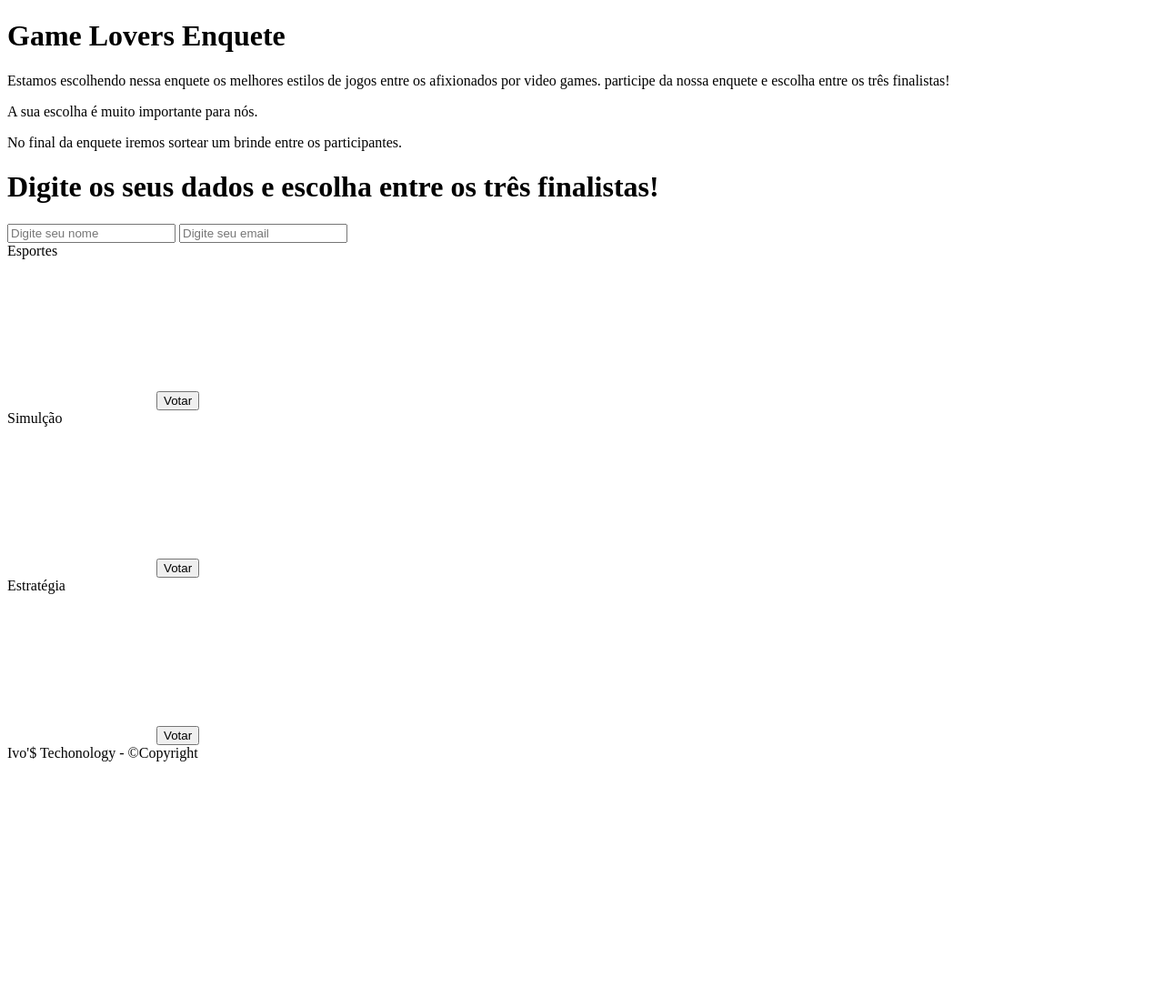
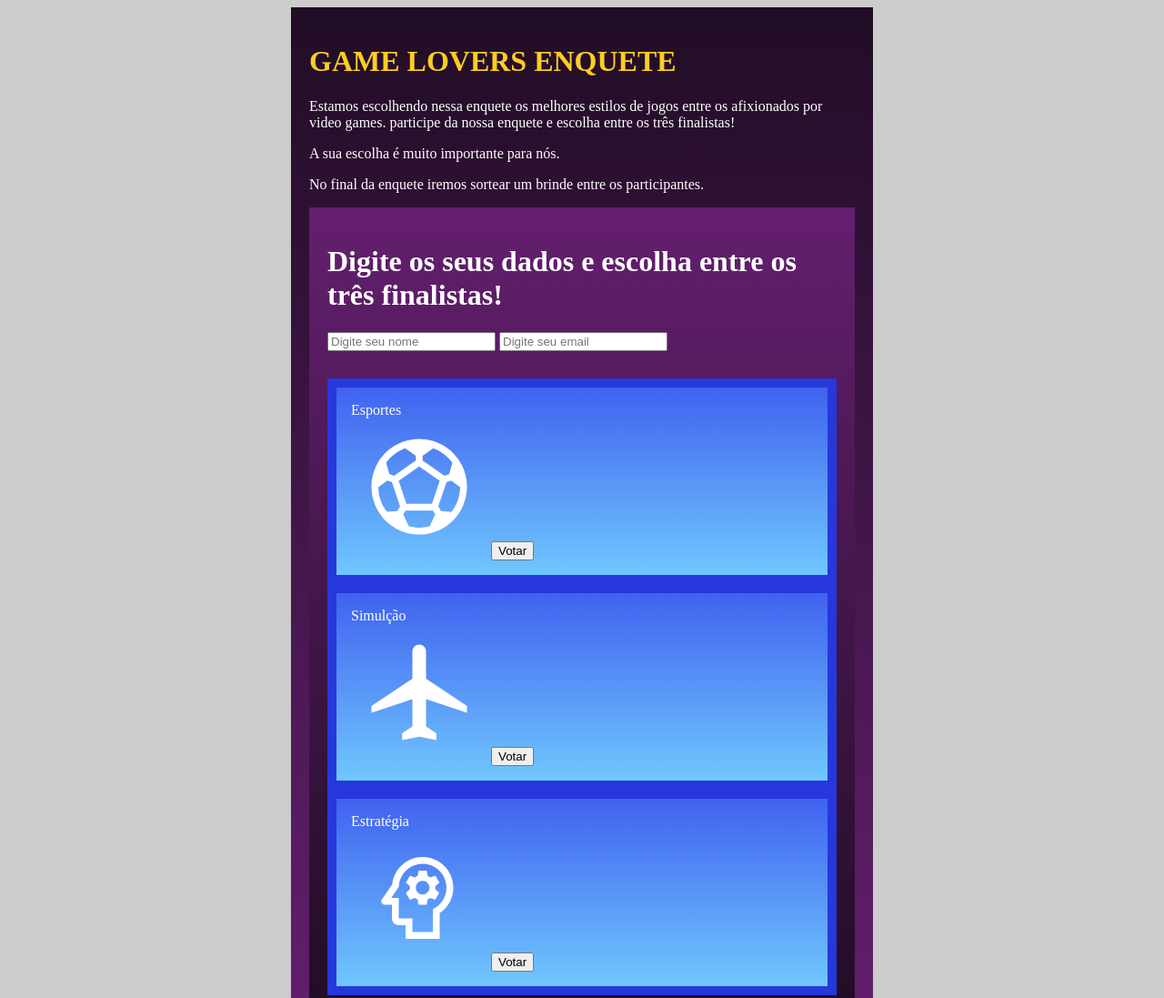
Before and after one commit to ivoosa7/bootcamp-finalproject1, a plain HTML site: page index.html in a window 1280 px wide. Shown: the top 1097 px of the page at 91% size. Before the commit the page ends 845 px from the top, so only its background shows below. Drawn offline with Linux system fonts and the light colour scheme.

Commit message:
closes #2 - color palette and CSS style

```diff
--- a/index.html
+++ b/index.html
@@ -5,6 +5,7 @@
     <meta http-equiv="X-UA-Compatible" content="IE=edge">
     <meta name="viewport" content="width=device-width, initial-scale=1.0">
     <title>Games Lovers - Enquete</title>
+    <link rel="stylesheet" href="style.css">
 </head>
 <body>
     <div class="container">
@@ -24,17 +25,17 @@
             <div class="sectorvoting">
                 <section>
                     <div class="titleoption">Esportes</div>
-                    <img src="Projeto Do Módulo - Enquete/assets/sports_soccer_white.svg">
+                    <img src="Projeto Do Módulo - Enquete/assets/sports_soccer_white.svg" width="150px">
                     <button>Votar</button>
                 </section>
                 <section>
                     <div class="titleoption">Simulção</div>
-                    <img src="Projeto Do Módulo - Enquete/assets/local_airport_white.svg">
+                    <img src="Projeto Do Módulo - Enquete/assets/local_airport_white.svg" width="150px">
                     <button>Votar</button>
                 </section>
                 <section>
                     <div class="titleoption">Estratégia</div>
-                    <img src="Projeto Do Módulo - Enquete/assets/psychology_white.svg">
+                    <img src="Projeto Do Módulo - Enquete/assets/psychology_white.svg" width="150px">
                     <button>Votar</button>
                 </section>
             </div>
--- /dev/null
+++ b/style.css
@@ -0,0 +1,32 @@
+body{
+    background-color: #CCCCCC;
+}
+
+.container{
+    width: 600px;
+    margin: 0 auto;
+    background-image: linear-gradient(to bottom, #210D25, #641F6F);
+    padding: 20px;
+    color: white;
+}
+
+.header-title{
+    color: #FECD23;
+    text-transform: uppercase;
+}
+
+main{
+    background-image: linear-gradient(to top, #210D25, #641F6F);
+    padding: 20px;
+
+}
+
+.sectorvoting{
+    margin-top: 30px;
+}
+
+.sectorvoting section{
+    background-image: linear-gradient(to bottom, #4062EF, #70C7FE);
+    border: 10px solid #2638DB;
+    padding: 16px;
+}
```
Also changed, not shown: Projeto Do Módulo - Enquete/organização das opções.txt (added).
